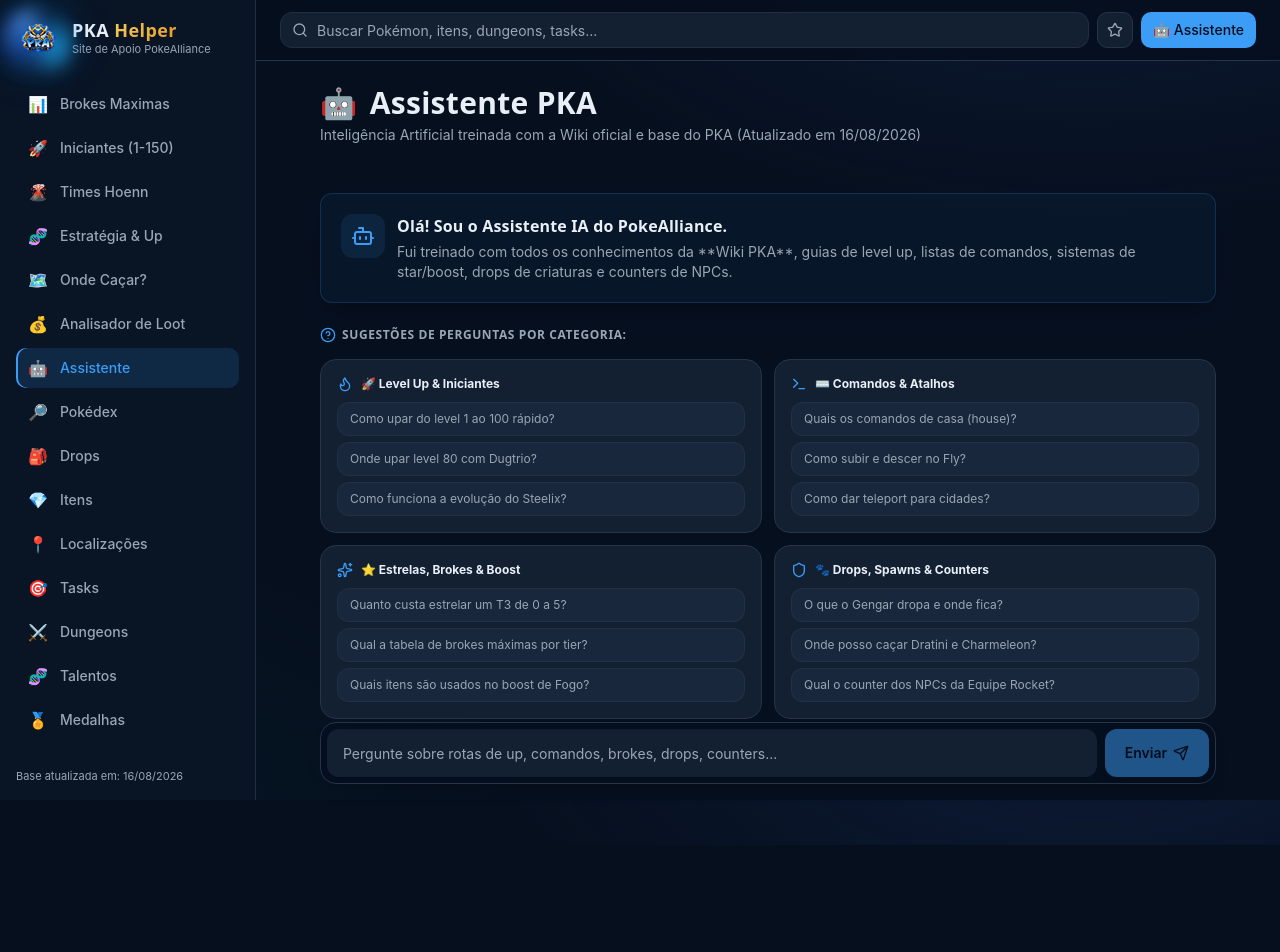
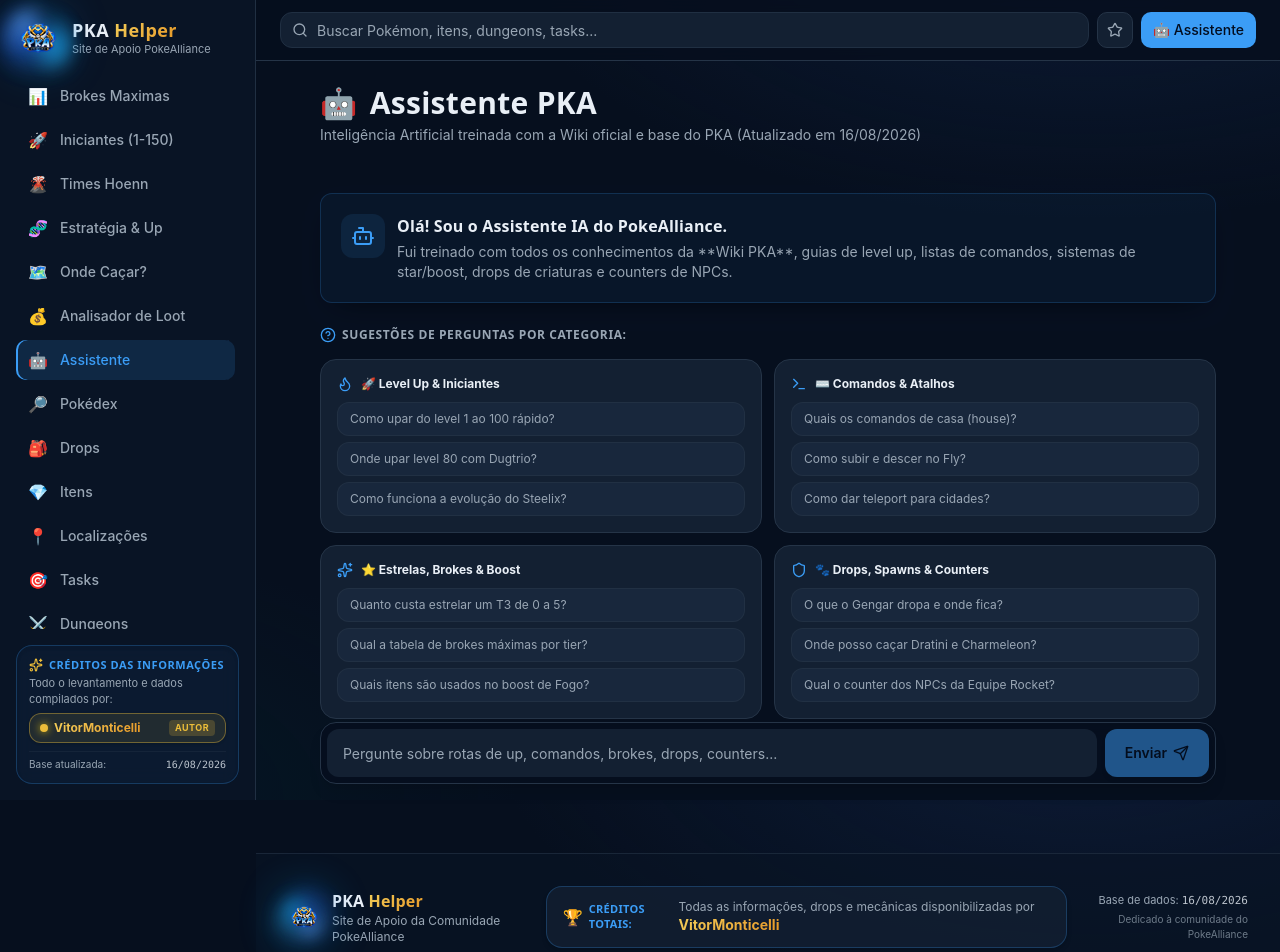
Before and after one commit to felikzz/pkaapoio, a React (Vite) app: page /assistente in a window 1280 px wide. Shown: the top 952 px of the page. Before the commit the page ends 845 px from the top, so only its background shows below. Built offline with nearby package versions, Linux system fonts and the light colour scheme; what @tanstack/zod-adapter would draw is missing.

Commit message:
feat: adicionar area de creditos para VitorMonticelli na sidebar e rodape

```diff
--- a/src/components/layout/AppShell.tsx
+++ b/src/components/layout/AppShell.tsx
@@ -1,5 +1,5 @@
 import { Link, useRouterState } from "@tanstack/react-router";
-import { Menu, Search, Star } from "lucide-react";
+import { Menu, Search, Star, Sparkles } from "lucide-react";
 import { useState, type ReactNode } from "react";
 import { cn } from "@/lib/utils";
 import { Sheet, SheetContent, SheetTitle, SheetTrigger } from "@/components/ui/sheet";
@@ -7,7 +7,6 @@
 import { DB_UPDATED_AT } from "@/lib/pka";
 
 import { PkaLogo } from "@/components/pka/ui";
-
 
 export const NAV = [
   { to: "/brokes-maximas", label: "Brokes Maximas", icon: "📊" },
@@ -33,8 +32,6 @@
   { to: "/guias", label: "Guias", icon: "📚" },
   { to: "/favoritos", label: "Favoritos", icon: "💛" },
 ] as const;
-
-
 
 function NavList({ onNavigate }: { onNavigate?: () => void }) {
   const pathname = useRouterState({ select: (s) => s.location.pathname });
@@ -79,17 +76,91 @@
   );
 }
 
+function SidebarCredits() {
+  return (
+    <div className="rounded-xl border border-primary/25 bg-primary/5 p-3 text-xs shadow-inner backdrop-blur-sm">
+      <div className="flex items-center gap-1.5 font-semibold text-primary">
+        <Sparkles className="size-3.5 text-gold animate-pulse" />
+        <span className="text-[11px] font-display font-bold tracking-wider uppercase">Créditos das Informações</span>
+      </div>
+      <p className="mt-1 text-[11px] text-muted-foreground leading-snug">
+        Todo o levantamento e dados compilados por:
+      </p>
+      <div className="mt-1.5 flex items-center justify-between rounded-lg border border-gold/40 bg-gold/10 px-2.5 py-1.5 shadow-sm">
+        <div className="flex items-center gap-1.5">
+          <span className="inline-block size-2 rounded-full bg-gold shadow-[0_0_8px_rgba(255,215,0,0.8)]" />
+          <span className="font-bold text-xs text-gradient-gold">
+            VitorMonticelli
+          </span>
+        </div>
+        <span className="rounded bg-gold/20 px-1.5 py-0.5 text-[9px] font-bold text-gold uppercase tracking-wider">
+          Autor
+        </span>
+      </div>
+      <div className="mt-2 border-t border-border/40 pt-1.5 flex items-center justify-between text-[10px] text-muted-foreground">
+        <span>Base atualizada:</span>
+        <span className="font-mono font-medium text-foreground/80">{DB_UPDATED_AT}</span>
+      </div>
+    </div>
+  );
+}
+
+function AppFooter() {
+  return (
+    <footer className="border-t border-border/60 bg-sidebar/60 py-8 px-4 sm:px-8 text-muted-foreground">
+      <div className="mx-auto max-w-6xl flex flex-col items-center justify-between gap-6 md:flex-row md:text-left">
+        {/* Identidade */}
+        <div className="flex items-center gap-3">
+          <PkaLogo size="sm" className="shrink-0" />
+          <div>
+            <p className="font-display text-base font-bold text-foreground">
+              PKA <span className="text-gradient-gold">Helper</span>
+            </p>
+            <p className="text-xs text-muted-foreground">Site de Apoio da Comunidade PokeAlliance</p>
+          </div>
+        </div>
+
+        {/* Caixa de Créditos em Destaque */}
+        <div className="flex flex-col sm:flex-row items-center gap-3 rounded-xl border border-primary/25 bg-panel/80 px-4 py-3 shadow-md">
+          <div className="flex items-center gap-1.5 text-primary font-semibold text-xs">
+            <span className="text-base">🏆</span>
+            <span className="font-display tracking-wide uppercase text-[11px] font-bold">Créditos Totais:</span>
+          </div>
+          <div className="text-center sm:text-left">
+            <p className="text-xs text-muted-foreground">
+              Todas as informações, drops e mecânicas disponibilizadas por{" "}
+              <strong className="font-bold text-gradient-gold text-sm inline-block">
+                VitorMonticelli
+              </strong>
+            </p>
+          </div>
+        </div>
+
+        {/* Info da Base */}
+        <div className="text-center md:text-right text-[11px] text-muted-foreground">
+          <p>
+            Base de dados: <span className="font-mono text-foreground/80">{DB_UPDATED_AT}</span>
+          </p>
+          <p className="mt-0.5 text-[10px] text-muted-foreground/70">
+            Dedicado à comunidade do PokeAlliance
+          </p>
+        </div>
+      </div>
+    </footer>
+  );
+}
+
 export function AppShell({ children }: { children: ReactNode }) {
   const [open, setOpen] = useState(false);
 
   return (
     <div className="min-h-screen lg:flex">
-      <aside className="sticky top-0 hidden h-screen w-64 shrink-0 flex-col gap-6 border-r border-sidebar-border bg-sidebar p-4 lg:flex">
+      <aside className="sticky top-0 hidden h-screen w-64 shrink-0 flex-col gap-4 border-r border-sidebar-border bg-sidebar p-4 lg:flex">
         <Brand />
-        <div className="flex-1 overflow-y-auto">
+        <div className="flex-1 overflow-y-auto pr-1">
           <NavList />
         </div>
-        <p className="text-[11px] text-muted-foreground">Base atualizada em: {DB_UPDATED_AT}</p>
+        <SidebarCredits />
       </aside>
 
       <div className="flex min-w-0 flex-1 flex-col">
@@ -101,12 +172,15 @@
             >
               <Menu className="size-4" />
             </SheetTrigger>
-            <SheetContent side="left" className="w-72 bg-sidebar p-4">
+            <SheetContent side="left" className="w-72 bg-sidebar p-4 flex flex-col justify-between overflow-y-auto">
               <SheetTitle className="sr-only">Menu</SheetTitle>
-              <div className="mb-6">
+              <div className="space-y-6">
                 <Brand />
+                <NavList onNavigate={() => setOpen(false)} />
               </div>
-              <NavList onNavigate={() => setOpen(false)} />
+              <div className="pt-4 mt-4 border-t border-border/40">
+                <SidebarCredits />
+              </div>
             </SheetContent>
           </Sheet>
 
@@ -129,7 +203,9 @@
           </Link>
         </header>
 
-        <main className="mx-auto w-full max-w-6xl flex-1 px-3 py-6 pb-24 sm:px-6 lg:pb-10">{children}</main>
+        <main className="mx-auto w-full max-w-6xl flex-1 px-3 py-6 pb-24 sm:px-6 lg:pb-12">{children}</main>
+
+        <AppFooter />
 
         <nav className="fixed inset-x-0 bottom-0 z-30 grid grid-cols-5 border-t border-border bg-sidebar/95 backdrop-blur lg:hidden">
           {[
--- a/src/lib/assistant-context.ts
+++ b/src/lib/assistant-context.ts
@@ -388,6 +388,15 @@
 ${guideMatch.links.length ? `🔗 **Links úteis:**\n${guideMatch.links.map((l) => `- [${l}](${l})`).join("\n")}` : ""}`;
   }
 
+  // Créditos & Reconhecimento
+  if (/credito|creditos|autor|quem criou|vitormonticelli|vitor monticelli|quem fez|fonte|dados|criador/i.test(q)) {
+    return `### 🌟 Créditos e Reconhecimento das Informações
+
+Todos os créditos pelo levantamento de dados, drops, mecânicas, tabelas e informações do **PokeAlliance** pertencem a **VitorMonticelli**.
+
+O **PKA Helper** reúne e estrutura esses dados para facilitar a consulta diária de toda a comunidade!`;
+  }
+
   return `Não encontrei informações exatas sobre essa dúvida na base atual do PokeAlliance. Experimente perguntar sobre:
 - **Level Up:** *"Como upar do 1 ao 100?"*
 - **Comandos:** *"Quais os comandos de fly e house?"*
```
